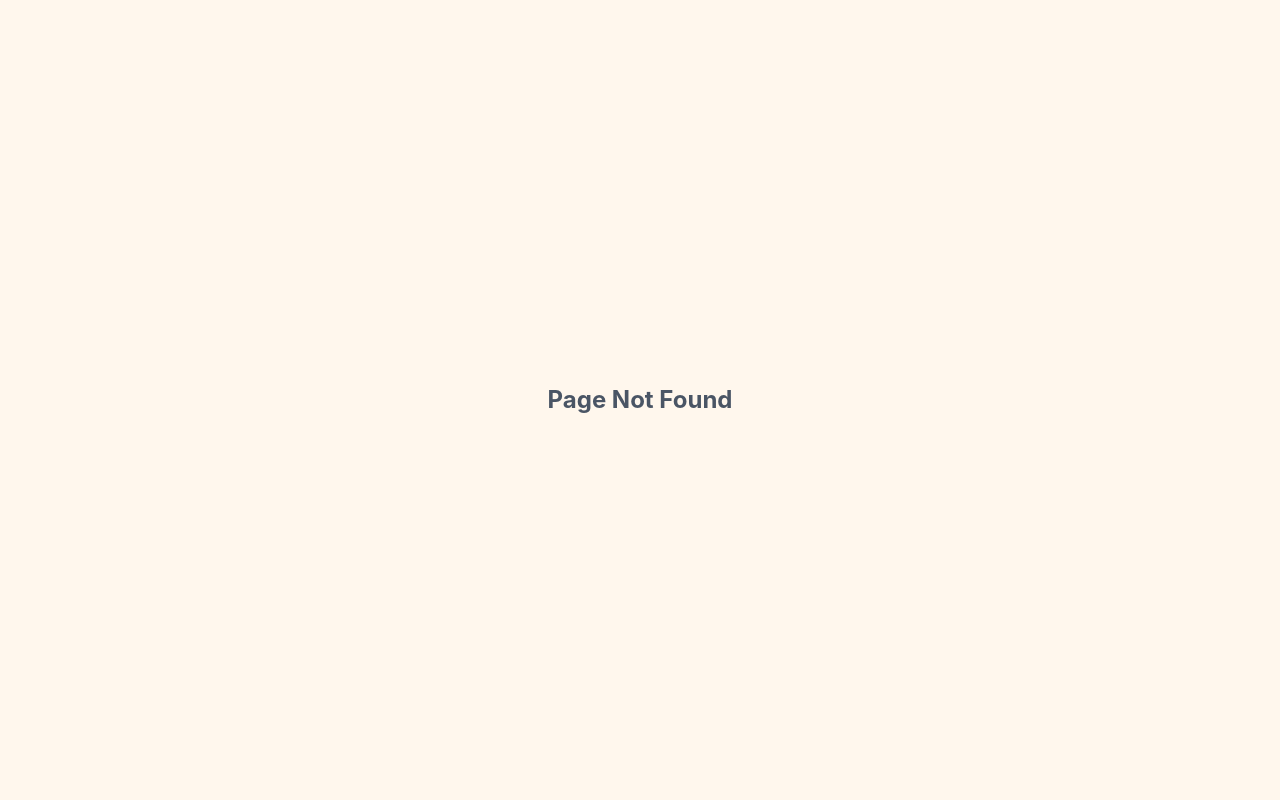
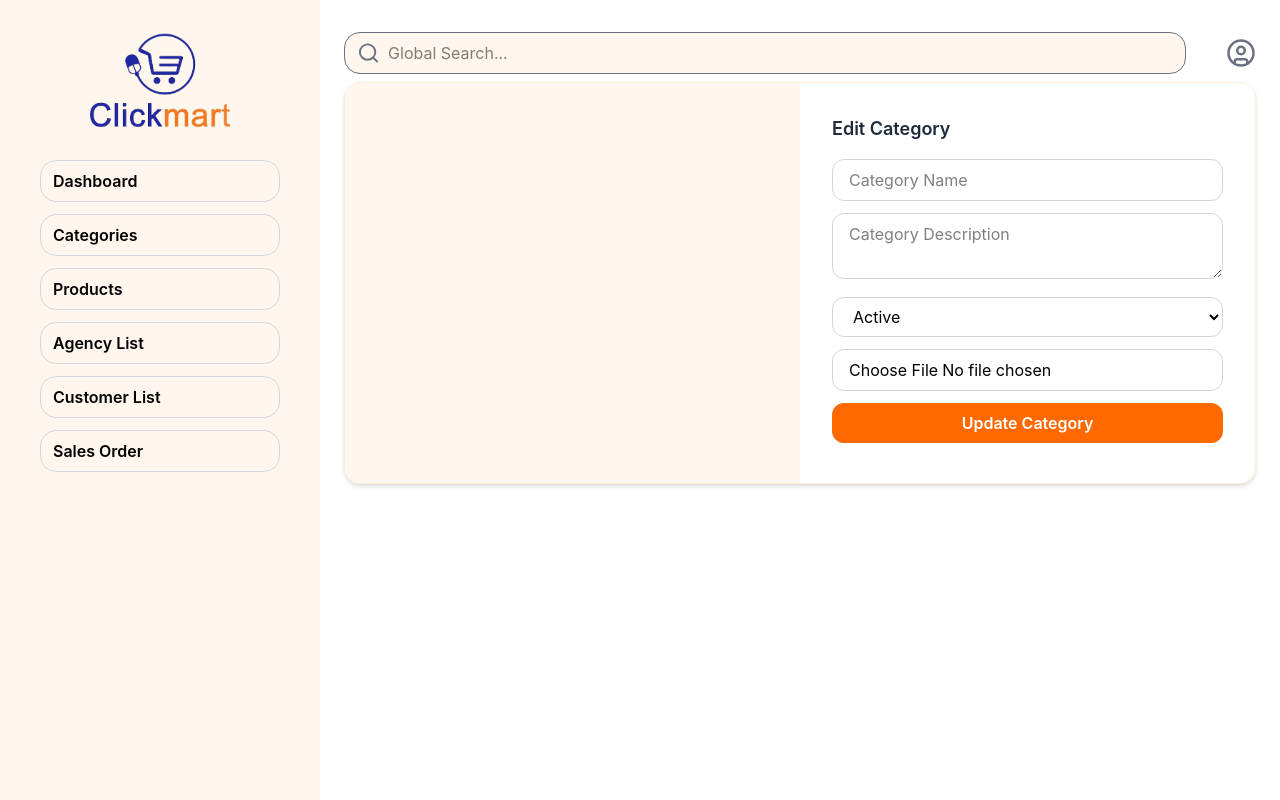
Before and after one commit to Vishal14081997/e-commerce-clickmart, a React (Vite) app in the folder client/: page /edit-category/1 in a window 1280 px wide. Before the commit this address had no page. Built offline with nearby package versions, Linux system fonts and the light colour scheme.

Commit message:
delete category

```diff
--- a/client/src/components/CategoryCard.jsx
+++ b/client/src/components/CategoryCard.jsx
@@ -2,11 +2,13 @@ import axios from 'axios'
 import { Pencil, Trash2 } from 'lucide-react'
 import { useEffect } from 'react'
 import { useState } from 'react'
+import { toast } from "react-hot-toast"
+import { useNavigate } from 'react-router-dom'
 
 const CategoryCard = () => {
     const token = localStorage.getItem("token")
-
     const [formData, setFormData] = useState([])
+    const navigate = useNavigate()
 
     const fetchCategory = async () => {
         try {
@@ -19,21 +21,32 @@ const CategoryCard = () => {
             setFormData(res.data.data)
         } catch (error) {
             console.log(error.response);
-
         }
     }
-    console.log(formData);
-
     useEffect(() => {
         fetchCategory()
     }, [token])
+
+    const handleDelete = async (categoryId) => {
+        try {
+            const res = await axios.delete(`http://localhost:3000/admin/delete-category/${categoryId}`, {
+                headers: {
+                    Authorization: `Bearer ${token}`
+                }
+            })
+            console.log(res.data);
+            toast.success(res.data.message)
+            setFormData((prev) => prev.filter((item) => item._id !== categoryId))
+        } catch (error) {
+            console.log(error.response);
+        }
+    }
 
     return (
         <>
             <div className='flex flex-wrap gap-3'>
                 {
                     formData.map((item) => {
-                    console.log(item);
                         return (
                             <div>
                                 <div className="w-72 h-80 bg-white rounded-2xl overflow-hidden border mt-6">
@@ -48,12 +61,20 @@ const CategoryCard = () => {
                                             {item.CDesc}
                                         </p>
                                         <div className="flex justify-end gap-3 ">
-                                        <button className="p-2 bg-blue-100 text-blue-600 rounded-lg hover:bg-blue-200">
+
+                                            <button
+                                                onClick={() => navigate(`/edit-category/${item._id}`)}
+                                                className="p-2 bg-blue-100 text-blue-600 rounded-lg hover:bg-blue-200"
+                                            >
                                                 <Pencil size={18} />
                                             </button>
 
-                                        <button className="p-2 bg-red-100 text-red-600 rounded-lg hover:bg-red-200">
+                                            <button
+                                                onClick={() => handleDelete(item._id)}
+                                                className="p-2 bg-red-100 text-red-600 rounded-lg hover:bg-red-200"
+                                            >
                                                 <Trash2 size={18} />
+
                                             </button>
                                         </div>
                                     </div>
--- /dev/null
+++ b/client/src/components/EditCategory.jsx
@@ -0,0 +1,60 @@
+const EditCategory = () => {
+  return (
+    <div className="flex w-full bg-white rounded-2xl shadow-md overflow-hidden border border-orange-100">
+
+      {/* IMAGE PREVIEW */}
+      <div className="w-1/2 bg-orange-50 flex items-center justify-center">
+        <im
+          alt="Category preview"
+          className="w-100 h-100 object-cover"
+        />
+      </div>
+
+      {/* FORM */}
+      <div className="w-1/2 p-8">
+        <h2 className="text-lg font-semibold text-gray-800 mb-4">
+          Edit Category
+        </h2>
+
+        <form className="space-y-3" >
+          {/* CATEGORY NAME */}
+          <input
+            type="text"
+            placeholder="Category Name"
+            className="w-full border border-gray-300 rounded-xl px-4 py-2 focus:outline-none focus:ring-2 focus:ring-orange-400"
+          />
+
+          <textarea
+            placeholder="Category Description"
+            className="w-full border border-gray-300 rounded-xl px-4 py-2 focus:outline-none focus:ring-2 focus:ring-orange-400"
+          />
+
+          {/* STATUS */}
+          <select
+            className="w-full border border-gray-300 rounded-xl px-4 py-2"
+          >
+            <option value="Active">Active</option>
+            <option value="Inactive">Inactive</option>
+          </select>
+
+          {/* IMAGE */}
+          <input
+            type="file"
+            accept="image/*"
+            className="w-full border border-gray-300 rounded-xl px-4 py-2"
+          />
+
+          {/* UPDATE BUTTON */}
+          <button
+            type="submit"
+            className="w-full bg-orange-500 hover:bg-orange-600 text-white font-semibold px-6 py-2 rounded-xl disabled:opacity-50"
+          >
+          Update Category
+          </button>
+        </form>
+      </div>
+    </div>
+  );
+};
+
+export default EditCategory;
```
Also changed, not shown: client/src/App.jsx (+10 -8 lines), 1 other file (tests, documents, lock files or other folders). Lines whose indentation alone changed are shown as unchanged.
